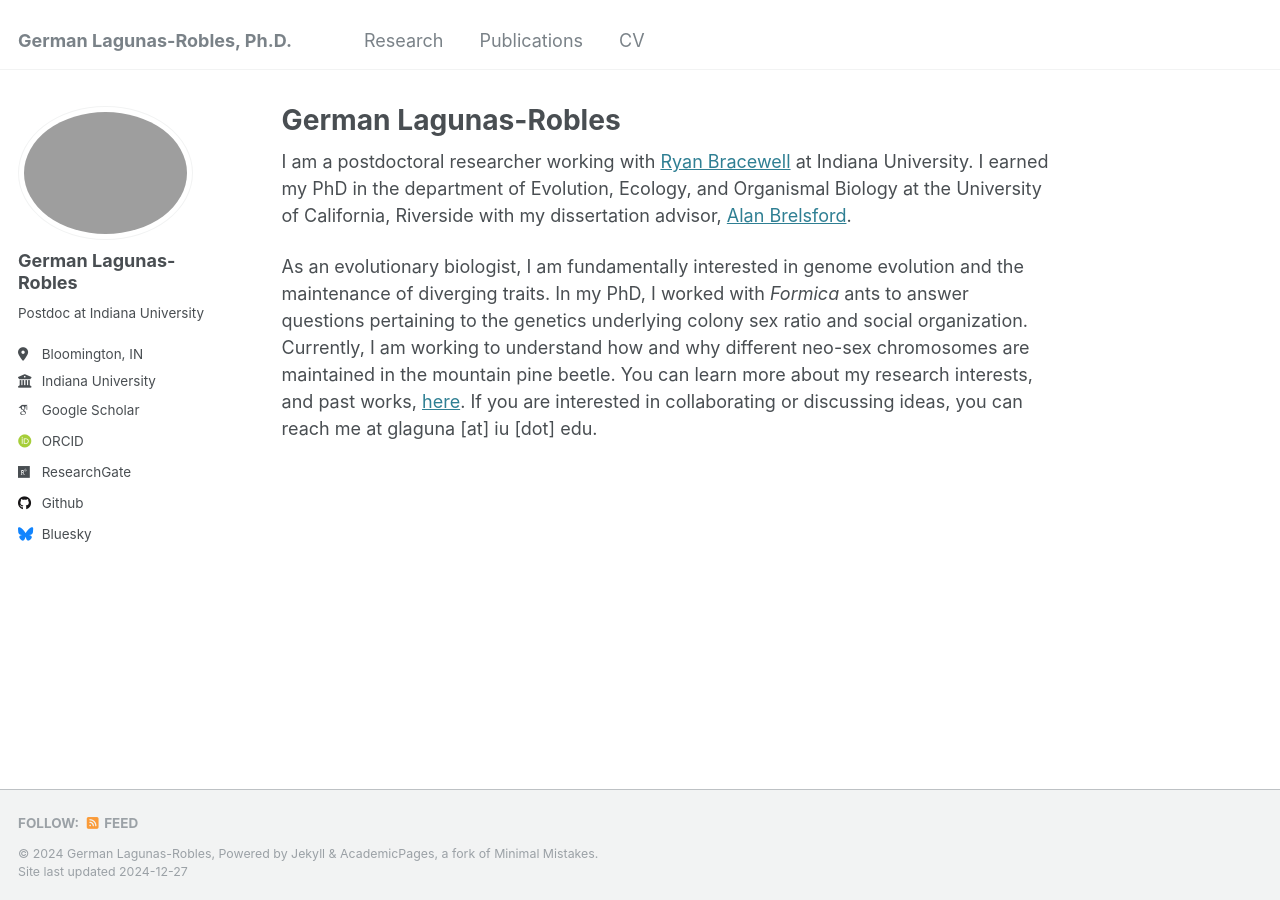
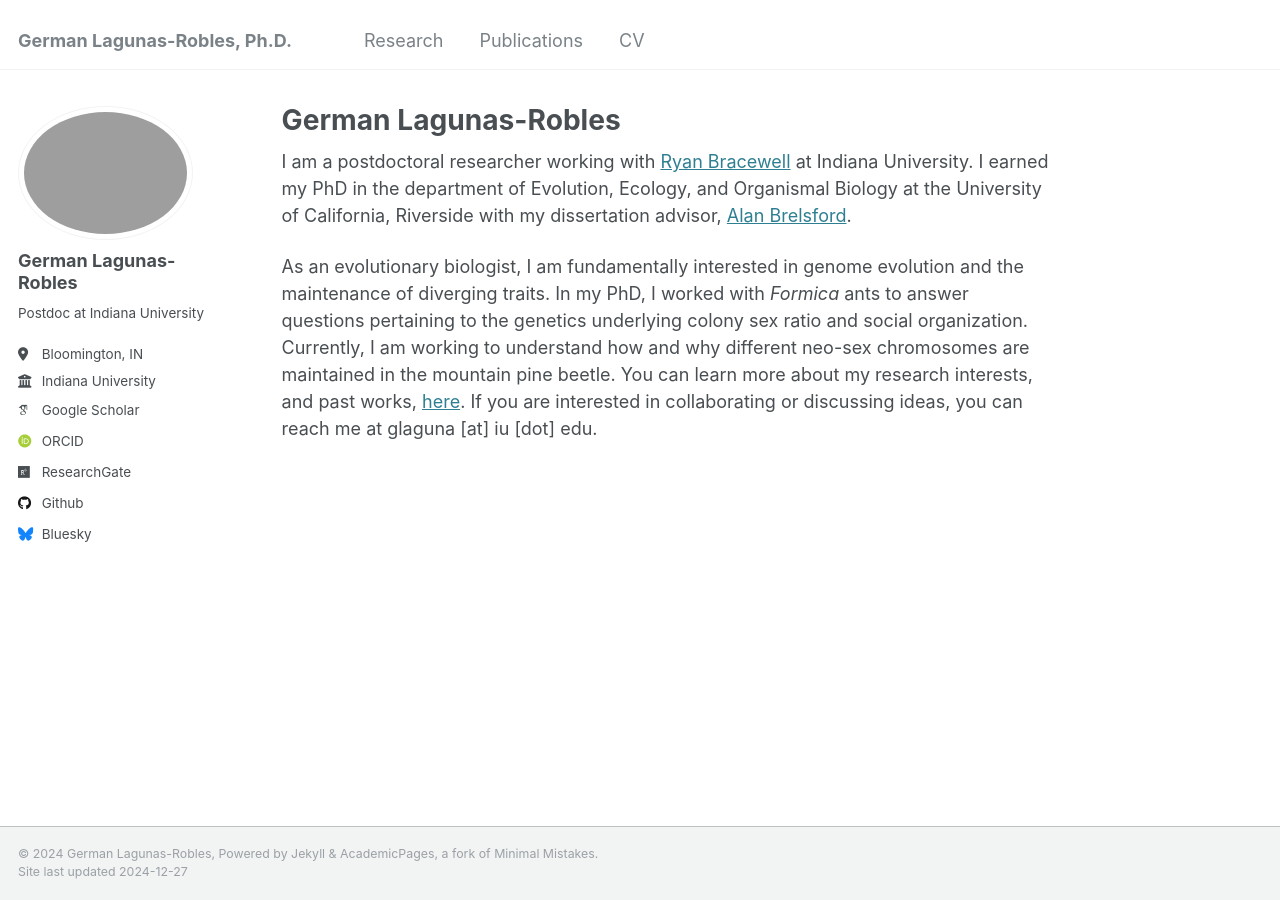
Before and after one commit to GLagunas-Robles/GLagunas-Robles.github.io, a Jekyll site: the page built from _pages/about.md, in a window 1280 px wide. Built offline with Jekyll 4.4.1, drawn with Linux system fonts in a browser that asks for light colours; some web fonts are replaced.

Commit message:
Update footer.html

```diff
--- a/_includes/footer.html
+++ b/_includes/footer.html
@@ -1,21 +1,4 @@
 {% include base_path %}
-
-{% if site.author.bitbucket or site.atom_feed.hide != true %}
-<div class="page__footer-follow">
-  <ul class="social-icons">
-    {% if site.data.ui-text[site.locale].follow_label %}
-      <li><strong>{{ site.data.ui-text[site.locale].follow_label }}</strong></li>
-    {% endif %}
-    {% if site.author.bitbucket %}
-      <li><a href="http://bitbucket.org/{{ site.author.bitbucket }}"><i class="fab fa-bitbucket" aria-hidden="true"></i> Bitbucket</a></li>
-    {% endif %}
-    {% if site.atom_feed.hide != true %}
-    <li><a href="{% if site.atom_feed.path %}{{ site.atom_feed.path }}{% else %}{{ base_path }}/feed.xml{% endif %}"><i class="fa fa-fw fa-rss-square" aria-hidden="true"></i> {{ site.data.ui-text[site.locale].feed_label | default: "Feed" }}</a></li>
-    {% endif %}
-  </ul>
-</div>
-{% endif %}
-
 <div class="page__footer-copyright">
   &copy; {{ site.time | date: '%Y' }} {{ site.name | default: site.title }}, {{ site.data.ui-text[site.locale].powered_by | default: "Powered by" }} <a href="http://jekyllrb.com" rel="nofollow">Jekyll</a> &amp; <a href="https://github.com/academicpages/academicpages.github.io">AcademicPages</a>, a fork of <a href="https://mademistakes.com/work/minimal-mistakes-jekyll-theme/" rel="nofollow">Minimal Mistakes</a>.<br />
   Site last updated {{ "now" | date: '%Y-%m-%d' %}}
```
